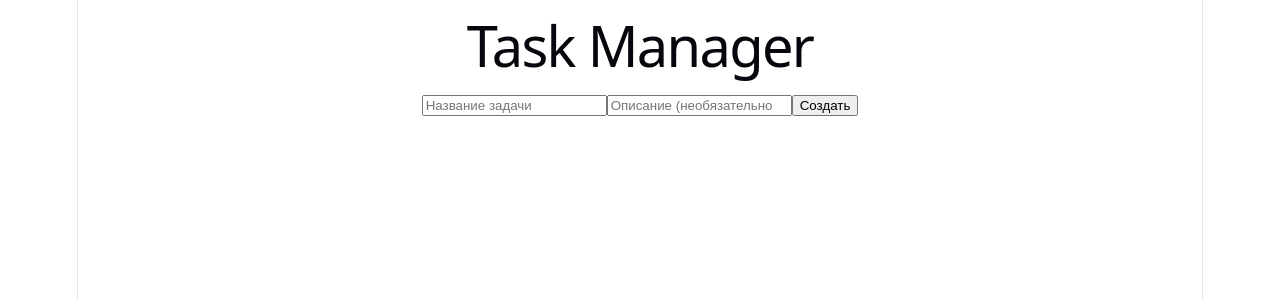
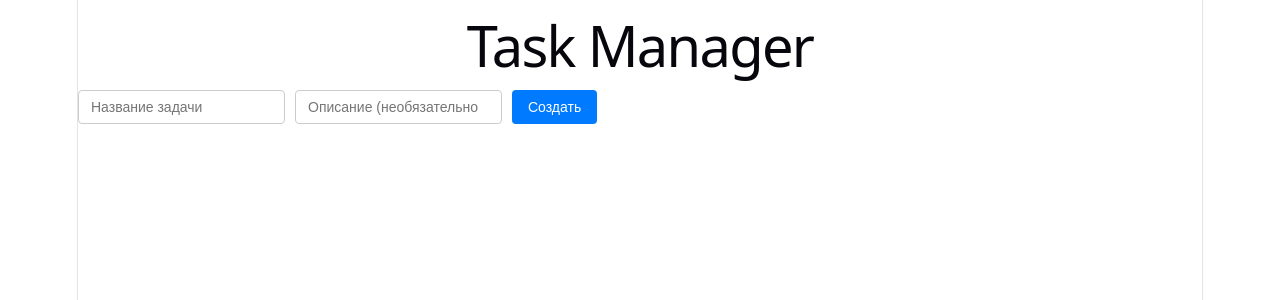
Before and after one commit to GMR005/taskManager, a React app in the folder frontend/: page / in a window 1280 px wide. Shown: the top 300 px of the page. Built offline with nearby package versions, Linux system fonts and the light colour scheme; the HTML template or start-up script is replaced by a standard one.

Commit message:
feat: add TaskForm style

```diff
--- /dev/null
+++ b/frontend/src/components/TaskForm.css
@@ -0,0 +1,32 @@
+form {
+  display: flex;
+  gap: 10px;
+  margin-bottom: 20px;
+  flex-wrap: wrap;
+}
+
+input {
+  padding: 8px 12px;
+  border: 1px solid #ccc;
+  border-radius: 4px;
+  font-size: 14px;
+}
+
+input[type="text"] {
+  flex: 1;
+  min-width: 200px;
+}
+
+button {
+  padding: 8px 16px;
+  background: #007bff;
+  color: white;
+  border: none;
+  border-radius: 4px;
+  font-size: 14px;
+  cursor: pointer;
+}
+
+button:hover {
+  background: #0056b3;
+}
--- a/frontend/src/components/TaskForm.jsx
+++ b/frontend/src/components/TaskForm.jsx
@@ -1,7 +1,8 @@
 import { useState } from "react";
+import './TaskForm.css';
 export default function TaskForm({onTaskCreated}) {
     const[title, setTitle] = useState('');
-    const [description, setDescriprion] = useState('')
+    const [description, setDescriprion] = useState('');
 
     const handleSubmit = async (e) => {
         e.preventDefault();
```
Also changed, not shown: frontend/src/App.css (line endings or trailing spaces).
